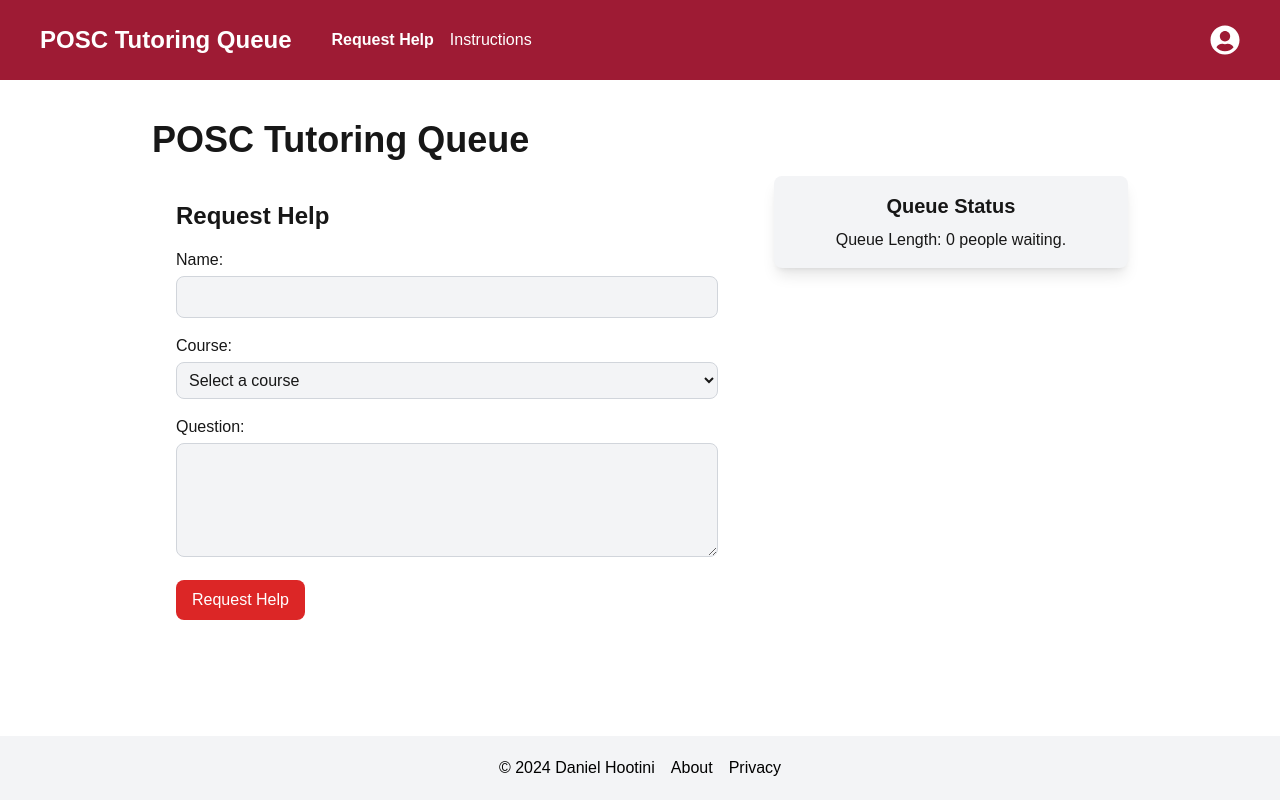
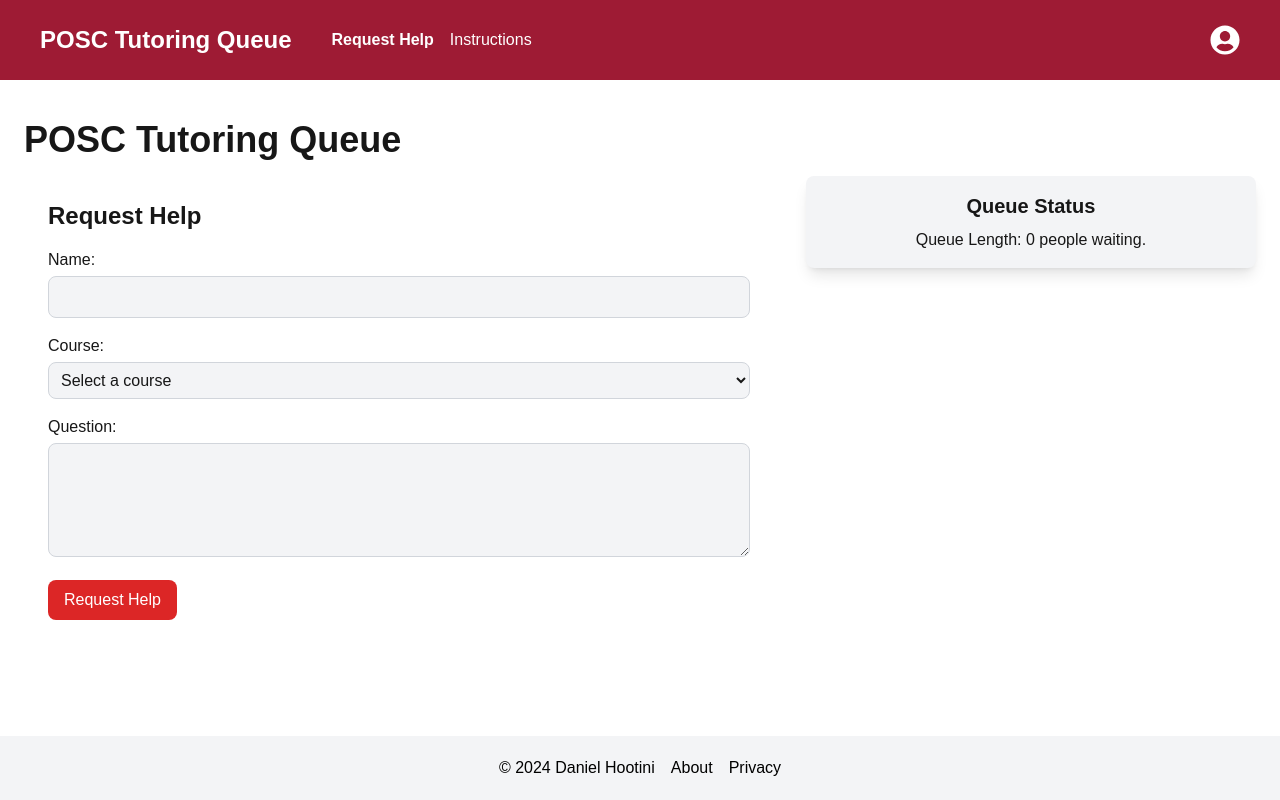
Before and after one commit to DanielH987/tutoring-queue, a Next.js app: page / in a window 1280 px wide. Built offline with nearby package versions, Linux system fonts and the light colour scheme.

Commit message:
refactor: Update RequestPage component styling

```diff
--- a/app/request/page.tsx
+++ b/app/request/page.tsx
@@ -44,7 +44,7 @@ const RequestPage = () => {
   };
 
   return (
-    <div className="p-6 text-left max-w-screen-lg mx-auto">
+    <div className="p-6 text-left max-w-screen-xl mx-auto">
       <h1 className="text-4xl font-bold mb-4 mt-4">POSC Tutoring Queue</h1>
 
       <div className="flex justify-between items-start gap-8">
```
